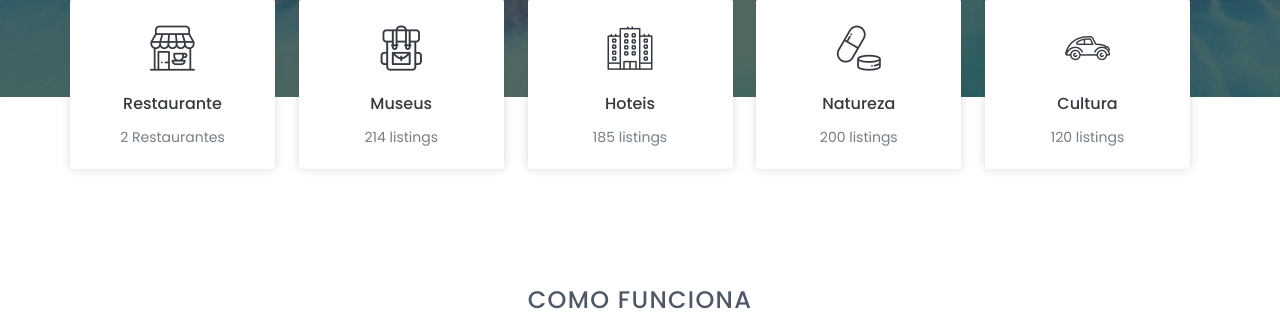
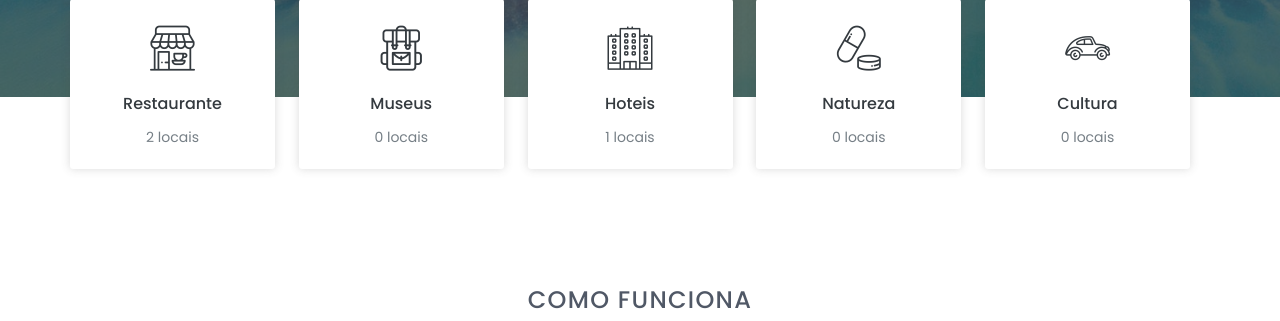
Before and after one commit to LucenaDanilo/TurismoPB, a Django app: page / in a window 1280 px wide. Shown: the part 829-1150 px from the top of the page. Run offline with Django 5.2, Linux system fonts and the light colour scheme; data comes from the database, SQL or seed files in the repository; both versions use the stored data as it was after the commit; some libraries are stand-ins or nearby versions.

Commit message:
counting locals on landing_page

```diff
--- a/accounts/templates/account.html
+++ b/accounts/templates/account.html
@@ -105,7 +105,8 @@
                     {% endfor %}
                 </ul>
                 <form method="GET" action="{% url 'user_locals_view' %}" >
-                <a name="search">Ver mais</a>
+                    <button type="submit"> <strong>Ver mais</strong>
+                </form>
             </div>
         </div>
         <div class="footer">
--- a/app/templates/base.html
+++ b/app/templates/base.html
@@ -82,7 +82,10 @@
             <li class="head-responsive-right pull-right">
                 <div class="header-top-right">
                     <ul>
-                        <li>Olá,  <strong>{{user.username}}</strong></li>
+                        <li>
+                            <a href="{% url 'account_view' %}">Olá,  <strong>{{user.username}}</strong></a>
+
+                        </li>
                         <!-- Aqui você pode colocar links para perfis de usuários ou sair -->
                         <li class="header-top-contact">
                             <a href="{% url 'account_view' %}">Perfil</a>
--- a/app/templates/landing_page.html
+++ b/app/templates/landing_page.html
@@ -52,7 +52,7 @@
                                 <i class="flaticon-restaurant"></i>
                             </div>
                             <h2><a href="#">Restaurante</a></h2>
-                            <p>{{ restaurant_counter }} Restaurantes</p>
+                            <p>{{ restaurant_counter }} locais</p>
                         </div>
                     </li>
                     <li>
@@ -61,7 +61,7 @@
                                 <i class="flaticon-travel"></i>
                             </div>
                             <h2><a href="#">Museus</a></h2>
-                            <p>214 listings</p>
+                            <p>{{ museu_counter }} locais</p>
                         </div>
                     </li>
                     <li>
@@ -70,7 +70,7 @@
                                 <i class="flaticon-building"></i>
                             </div>
                             <h2><a href="#">Hoteis</a></h2>
-                            <p>185 listings</p>
+                            <p>{{ hotel_counter }} locais</p>
                         </div>
                     </li>
                     <li>
@@ -79,7 +79,7 @@
                                 <i class="flaticon-pills"></i>
                             </div>
                             <h2><a href="#">Natureza</a></h2>
-                            <p>200 listings</p>
+                            <p>{{ natureza_counter }} locais</p>
                         </div>
                     </li>
                     <li>
@@ -88,7 +88,7 @@
                                 <i class="flaticon-transport"></i>
                             </div>
                             <h2><a href="#">Cultura</a></h2>
-                            <p>120 listings</p>
+                            <p>{{ cultura_counter }} locais</p>
                         </div>
                     </li>
                 </ul>
--- a/lugares/templates/lugares.html
+++ b/lugares/templates/lugares.html
@@ -85,7 +85,7 @@
                         </div>
                     </div>
 
-        {% endfor %}
+                    {% endfor %}
 
         </div><!--/.container-->
 
--- a/lugares/views.py
+++ b/lugares/views.py
@@ -9,9 +9,11 @@ def landing_page_view(request):
     #puxa todas as cidades do Banco de dados
     locals = Local.objects.all()
 
-    restaurant_counter = len(Local.objects.filter(category__name='Restaurantes'))
-    hotel_counter = len(Local.objects.filter(category__name='Hotel'))
-    hotel_counter = len(Local.objects.filter(category__name='Natureza'))
+    restaurant_counter = len(Local.objects.filter(category__name__icontains='Restaurantes'))
+    hotel_counter = len(Local.objects.filter(category__name__icontains='Hotel'))
+    natureza_counter = len(Local.objects.filter(category__name__icontains='Natureza'))
+    cultura_counter = len(Local.objects.filter(category__name__icontains='Cultura'))
+    museu_counter = len(Local.objects.filter(category__name__icontains='Museus'))
     #filtrando por propriedade
     # pernambuco = City.objects.filter(state__name="PE")
 
@@ -20,14 +22,13 @@ def landing_page_view(request):
 
 
     #requisicao do usuario (url)
-    search = request.GET.get('search')
 
 
     # if search != None:
     #     user_search = City.objects.filter(name__icontains = search) #contains(case sensitive) icontains(not case sensitive)
     #     return render(request, 'landing_page.html', {'cities': user_search})
     # else:
-    return render(request, 'landing_page.html', {'locals': locals, 'restaurant_counter':restaurant_counter})
+    return render(request, 'landing_page.html', {'locals': locals, 'restaurant_counter':restaurant_counter,'hotel_counter':hotel_counter,'natureza_counter':natureza_counter,'cultura_counter':cultura_counter,'museu_counter':museu_counter})
 
 def base_test_view(request):
     return render(request, 'base_test.html', {})
```
Also changed, not shown: db.sqlite3, media/lugares/2022-11-19.jpg (added).
